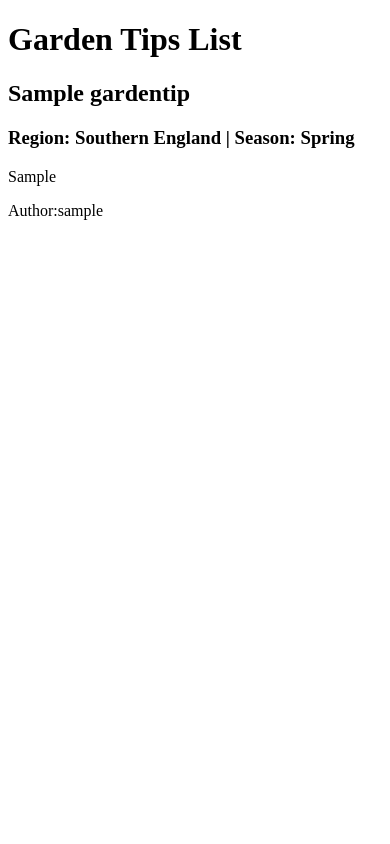
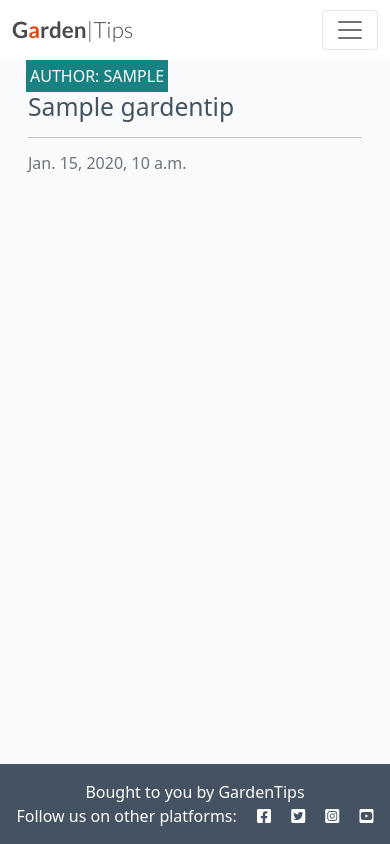
Before and after one commit to SteveBenton6/garden_tips_full-stack, a Django app: page / in a window 390 px wide. Run offline with Django 5.2, Linux system fonts and the light colour scheme; tables that the repository leaves empty hold one stand-in row (values such as "Sample post"); parts of the project's set-up code (start-up, migrations or seed data) failed here and were passed over; some libraries are stand-ins or nearby versions.

Commit message:
Add base.htnl and Home Page View.

```diff
--- a/static/css/style.css
+++ b/static/css/style.css
@@ -1,3 +1,161 @@
-h1 {
-    color: red;
+body {
+    background-color: #F9FAFC;
 }
+
+.brand {
+    font-family: Lato, sans-serif;
+    font-size: 1.4rem;
+    font-weight: 700;
+    color: #4A4A4F;
+}
+
+.red-o {
+    color: #E84610;
+}
+
+.thin {
+    font-weight: 300;
+}
+
+.light-bg {
+    background-color: #fff;
+}
+
+.dark-bg {
+    background-color: #445261;
+}
+
+.main-bg {
+    background-color: #F9FAFC;
+}
+
+.card {
+    border: none;
+    background-color: transparent;
+}
+
+.image-container {
+    position: relative;
+}
+
+.image-flash {
+    position: absolute;
+    bottom: 5%;
+    min-width: 30%;
+    left: -2px;
+    background-color: #188181;
+}
+
+.scale {
+    width: 100%;
+    height: auto;
+}
+
+.author {
+    color: white;
+    margin: 4px;
+    text-transform: uppercase;
+}
+
+.masthead {
+    margin-top: 10px;
+    overflow: hidden;
+    position: relative;
+    display: inline-block;
+    height: 33vh;
+    width: 100%;
+}
+
+.masthead-text {
+    background-color: #445261;
+    color: white;
+    position: relative;
+}
+
+.masthead-image {
+    position: relative;
+    overflow: hidden;
+}
+
+.masthead-image:after {
+    content: "";
+    position: absolute;
+    top: 0;
+    right: 90%;
+    height: 100%;
+    width: 150%;
+    background: #445261;
+    -webkit-transform: skew(15deg);
+    -moz-transform: skew(15deg);
+    transform: skew(15deg);
+    z-index: 100;
+}
+
+.post-link {
+    text-decoration: none;
+    color: #445261;
+}
+
+.post-link:hover,
+.page-link {
+    color: #E84610;
+}
+
+.post-title {
+    margin-top: 10%;
+    margin-left: 5%;
+}
+
+.post-subtitle {
+    margin-left: 5%;
+    color: lightgray;
+}
+
+.btn-signup,
+.btn-edit {
+    background-color: #188181;
+    color: #fff;
+}
+
+.btn-signup:hover,
+.btn-signup:active {
+    background-color: #fff;
+    color: #23BBBB;
+}
+
+.link {
+    color: #23BBBB;
+    text-decoration: none;
+}
+
+.link:hover,
+.link:active {
+    color: #445261;
+    text-decoration: underline;
+}
+
+.btn-like {
+    color: #E84610;
+    border: none;
+    background: transparent;
+}
+
+.btn-delete {
+    color: #fff;
+    background: #E84610;
+}
+
+.btn-like:hover,
+.btn-like:active {
+    color: #E84610;
+    background: transparent;
+    border: none;
+}
+
+.faded {
+    color: rgb(172, 175, 175);
+}
+
+.approval {
+    color: rgb(222, 146, 168);
+}
--- /dev/null
+++ b/templates/base.html
@@ -0,0 +1,78 @@
+{% load static %}
+
+{% url 'home' as home_url %}
+
+<!DOCTYPE html>
+<html class="h-100" lang="en">
+
+<head>
+    <title>Garden Tips</title>
+    <meta name="viewport" content="width=device-width, initial-scale=1" />
+
+    <!-- Google Fonts CSS -->
+    <link rel="preconnect" href="https://fonts.gstatic.com">
+    <link href="https://fonts.googleapis.com/css2?family=Roboto:wght@300&display=swap" rel="stylesheet">
+    <link href="https://fonts.googleapis.com/css2?family=Lato:wght@300;700&display=swap" rel="stylesheet">
+
+    <!-- Font Awesome CSS -->
+    <link rel="stylesheet" href="https://cdnjs.cloudflare.com/ajax/libs/font-awesome/5.15.3/css/all.min.css">
+
+    <!-- Bootstrap CSS -->
+    <link href="https://cdn.jsdelivr.net/npm/bootstrap@5.0.1/dist/css/bootstrap.min.css" rel="stylesheet"
+        integrity="sha384-+0n0xVW2eSR5OomGNYDnhzAbDsOXxcvSN1TPprVMTNDbiYZCxYbOOl7+AMvyTG2x" crossorigin="anonymous">
+
+    <!-- Custom CSS -->
+    <link rel="stylesheet" href="{% static 'css/style.css' %}">
+
+</head>
+
+<body class="d-flex flex-column h-100 main-bg">
+
+    <!-- Navigation -->
+    <nav class="navbar navbar-expand-lg navbar-light bg-white">
+        <div class="container-fluid">
+            <a class="navbar-brand" href="{% url 'home' %}"><span class="brand">G<span class="red-o">a</span>rden<span
+                        class="thin">|Tips</span></span></a>
+            <button class="navbar-toggler" type="button" data-bs-toggle="collapse" data-bs-target="#navbarText"
+                aria-controls="navbarText" aria-expanded="false" aria-label="Toggle navigation">
+                <span class="navbar-toggler-icon"></span>
+            </button>
+            <div class="collapse navbar-collapse" id="navbarText">
+                <ul class="navbar-nav me-auto mb-2 mb-lg-0">
+                    <li class="nav-item">
+                        <a class="nav-link {% if request.path == home_url %}active{% endif %}" aria-current="page"
+                            href="#">Home</a>
+                    </li>
+
+                </ul>
+                <span class="navbar-text text-muted">
+                    gardeners helping each other
+                </span>
+            </div>
+        </div>
+    </nav>
+
+    <main class="flex-shrink-0 main-bg">
+
+        {% block content %}
+        <!-- Content Goes here -->
+        {% endblock content %}
+
+    </main>
+
+    <!-- Footer -->
+    <footer class="footer mt-auto py-3 dark-bg">
+        <p class="m-0 text-center text-white">Bought to you by GardenTips</p>
+        <p class="m-0 text-center text-white">Follow us on other platforms: <i class="fab fa-facebook-square ms-3"></i>
+            <i class="fab fa-twitter-square ms-3"></i>
+            <i class="fab fa-instagram-square ms-3"></i>
+            <i class="fab fa-youtube-square ms-3"></i>
+        </p>
+    </footer>
+
+    <script src="https://cdn.jsdelivr.net/npm/bootstrap@5.0.1/dist/js/bootstrap.bundle.min.js"
+        integrity="sha384-gtEjrD/SeCtmISkJkNUaaKMoLD0//ElJ19smozuHV6z3Iehds+3Ulb9Bn9Plx0x4" crossorigin="anonymous">
+        </script>
+</body>
+
+</html>
--- /dev/null
+++ b/tips/templates/tips/index.html
@@ -0,0 +1,52 @@
+{% extends "base.html" %}
+
+{% block content %}
+
+<!-- index.html content starts here -->
+<div class="container-fluid">
+    <div class="row">
+
+        <!-- Blog Entries Column -->
+        <div class="col-12 mt-3 left">
+            <div class="row">
+                {% for post in object_list %}
+                <div class="col-md-4">
+                    <div class="card mb-4">
+                        <div class="card-body">
+                            <div class="image-container">
+                                <div class="image-flash">
+                                    <p class="author">Author: {{ post.creator }}</p>
+                                </div>
+                            </div>
+                            <a href="#" class="post-link">
+                                <h2 class="card-title">{{ post.title }}</h2>
+                            </a>
+
+                            <hr />
+                            <p class="card-text text-muted h6">{{ post.created_on}}
+                            </p>
+                        </div>
+                    </div>
+                </div>
+                {% if forloop.counter|divisibleby:3 %}
+            </div>
+            <div class="row">
+                {% endif %}
+                {% endfor %}
+
+            </div>
+        </div>
+    </div>
+    {% if is_paginated %}
+    <nav aria-label="Page navigation">
+        <ul class="pagination justify-content-center">
+            {% if page_obj.has_next %}
+            <li><a href="?page={{ page_obj.next_page_number }}" class="page-link"> NEXT &raquo;</a></li>
+            {% endif %}
+        </ul>
+    </nav>
+    {% endif %}
+</div>
+
+<!-- index.html content ends here -->
+{% endblock %}
--- a/tips/templates/tips/tips_list.html
+++ /dev/null
@@ -1,21 +0,0 @@
-<!DOCTYPE html>
-<html lang="en">
-
-<head>
-    <meta charset="UTF-8">
-    <meta http-equiv="X-UA-Compatible" content="IE=edge">
-    <meta name="viewport" content="width=device-width, initial-scale=1.0">
-    <title>Views Part 1</title>
-</head>
-
-<body>
-    <h1>Garden Tips List</h1>
-    {% for tips in object_list %}
-    <h2>{{tips.title}}</h2>
-    <h3>Region: {{tips.region}} | Season: {{tips.season}}</h3>
-    <p>{{ tips.garden_tip }}</p>
-    <p>Author:{{ tips.creator }}</p>
-    {% endfor %}
-</body>
-
-</html>
--- a/tips/views.py
+++ b/tips/views.py
@@ -1,4 +1,4 @@
-from django.shortcuts import render, get_object_or_404
+from django.shortcuts import render, get_object_or_404, reverse
 
 from django.views import generic
 from .models import GardenTip
@@ -13,10 +13,11 @@ class HomePage(TemplateView):
 """
 
 class TipList(generic.ListView):
-    queryset = GardenTip.objects.all().order_by("-created_on")
+    queryset = GardenTip.objects.filter(status=1)
     # queryset = GardenTip.objects.filter(status=1) -- To Hide Drafts
-    template_name = "tips/tips_list.html"
-
+    # template_name = "tips/tips_list.html"
+    template_name = "tips/index.html"
+    paginate_by = 6
 
 
 
```
Also changed, not shown: templates/index.html (deleted, +0 -13 lines).
